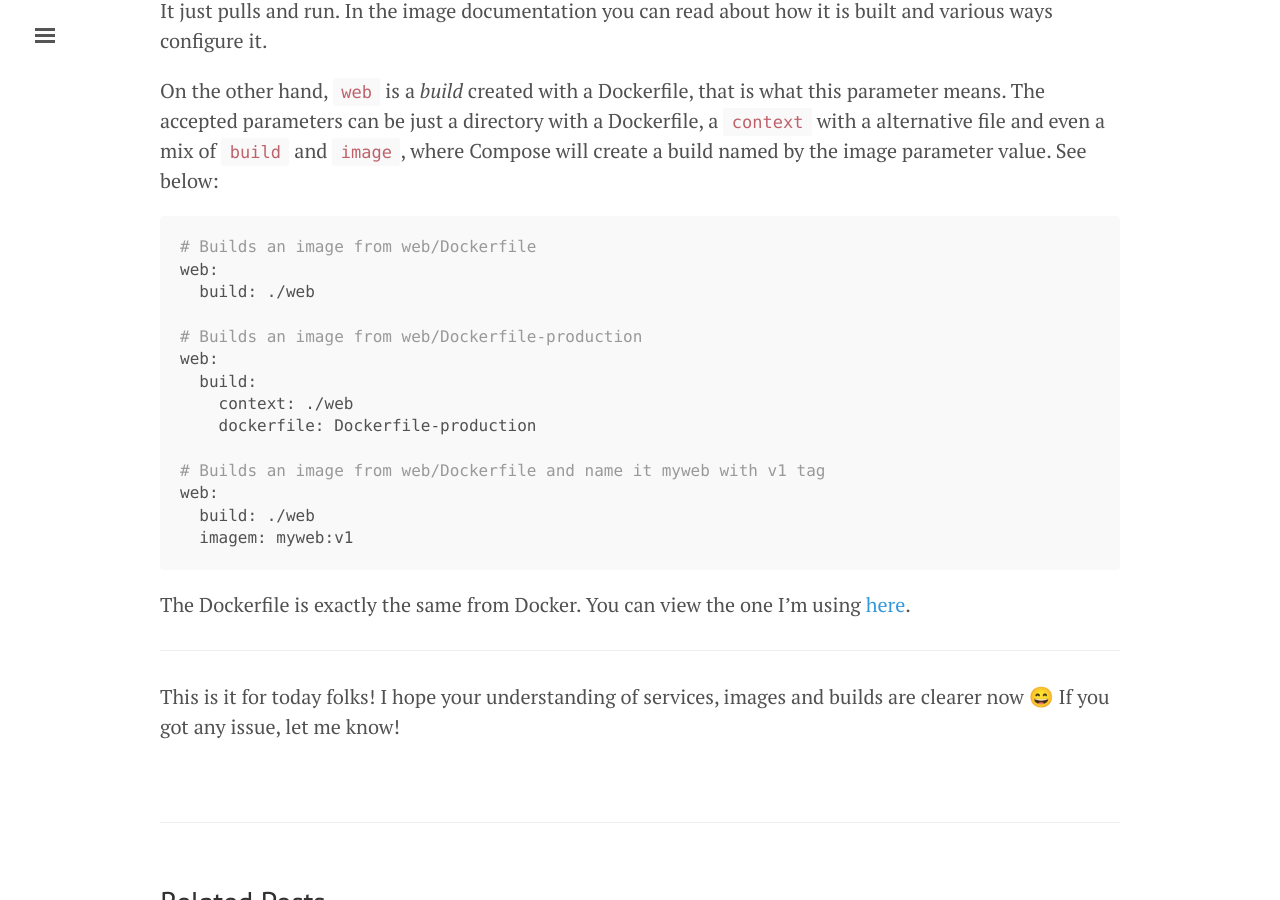
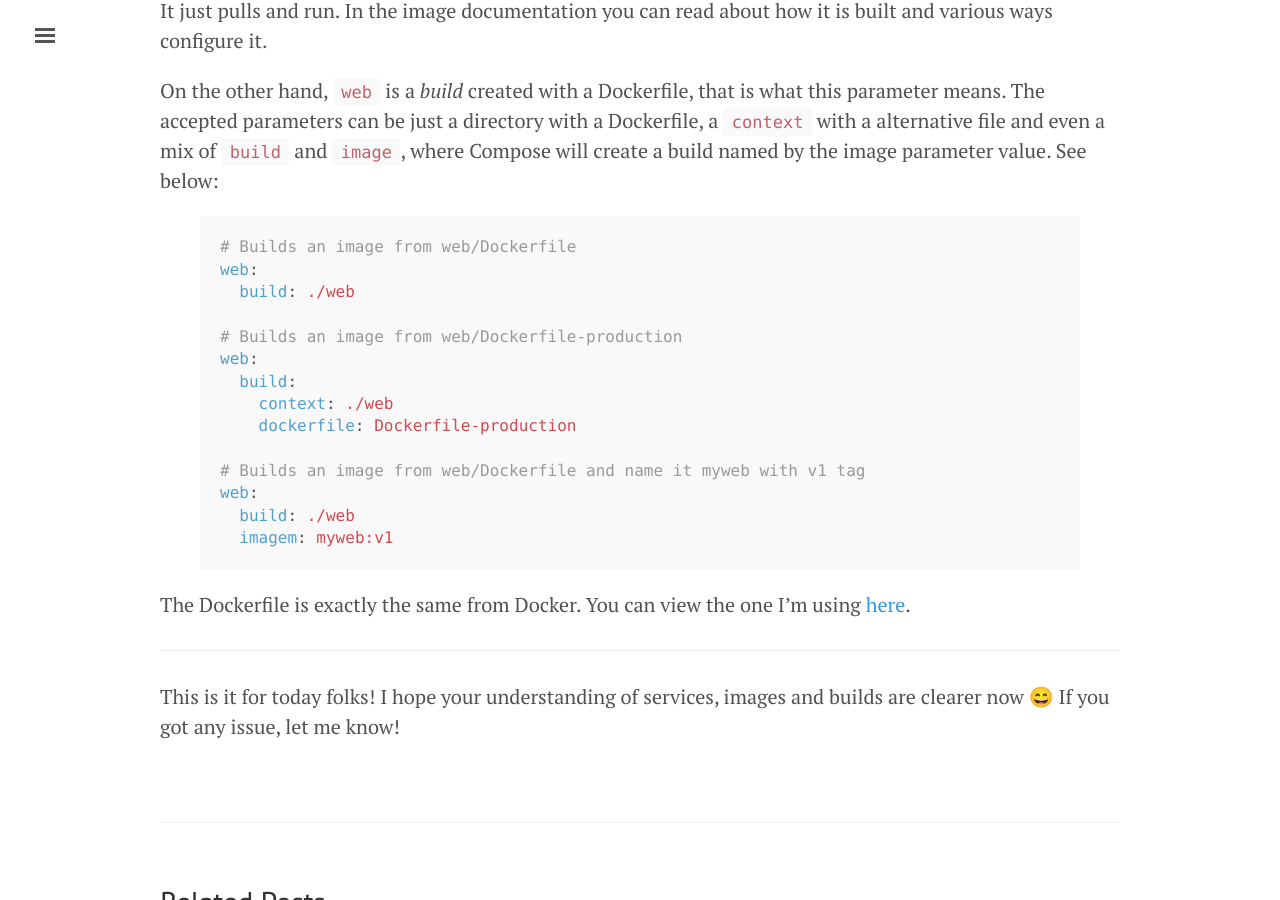
Before and after one commit to jonatasbaldin/jonatasbaldin.github.io, a Jekyll site: the page built from _posts/2016-09-21-composing-docker-environments-services-images-builds.md, in a window 1280 px wide and 900 px high, scrolled down 1488 px. Built offline with Jekyll 4.4.1, drawn with Linux system fonts in a browser that asks for light colours; nearby versions of some CDN libraries; emoji names are drawn with the system emoji font; comment, search, counter and statistics services are not loaded.

Commit message:
Fix highlight

````diff
--- a/_posts/2016-09-21-composing-docker-environments-services-images-builds.md
+++ b/_posts/2016-09-21-composing-docker-environments-services-images-builds.md
@@ -14,23 +14,23 @@
 
 # The foundation
 To start, clone the repository and run the command:
-```bash
+{% highlight bash %}
 git clone https://github.com/jonatasbaldin/composing-docker-environments.git
 cd composing-docker-environments
 docker-compose up
-```
+{% endhighlight %}
 
 If everything goes well, you should be able to see the Django Hello World page at `http://localhost:8000`. Otherwise, yell at me in the comments or create a issue in GitHub.
 
 Oh, this is the versions I'm running right now:
-```bash
+{% highlight bash %}
 # docker -v
 Docker version 1.12.1, build 6f9534c
 # docker-compose -v
 docker-compose version 1.8.0, build f3628c7
 # OS -v
 Mac OS X Yosemite 10.10.5
-```
+{% endhighlight %}
 
 # To the content!
 So, *services*, *images* and *builds*. What is these things?
@@ -41,7 +41,7 @@
 The first is easy! `db` is a Postgres image pulled from [Docker Hub](https://hub.docker.com/_/postgres/) and executed without any customization. It just pulls and run. In the image documentation you can read about how it is built and various ways configure it.
 
 On the other hand, `web` is a *build* created with a Dockerfile, that is what this parameter means. The accepted parameters can be just a directory with a Dockerfile, a `context` with a alternative file and even a mix of `build` and `image`, where Compose will create a build named by the image parameter value. See below:
-```bash
+{% highlight yaml %}
 # Builds an image from web/Dockerfile
 web:
   build: ./web
@@ -56,7 +56,7 @@
 web:
   build: ./web
   imagem: myweb:v1
-```
+{% endhighlight %}
 
 The Dockerfile is exactly the same from Docker. You can view the one I'm using [here](https://github.com/jonatasbaldin/composing-docker-environments/blob/master/web/Dockerfile).
 
````
